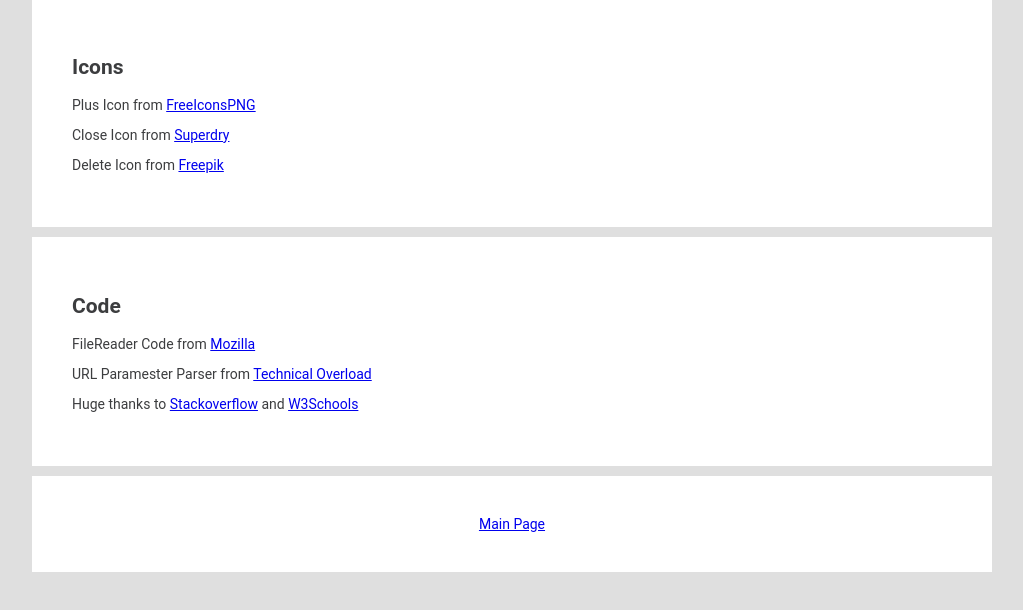
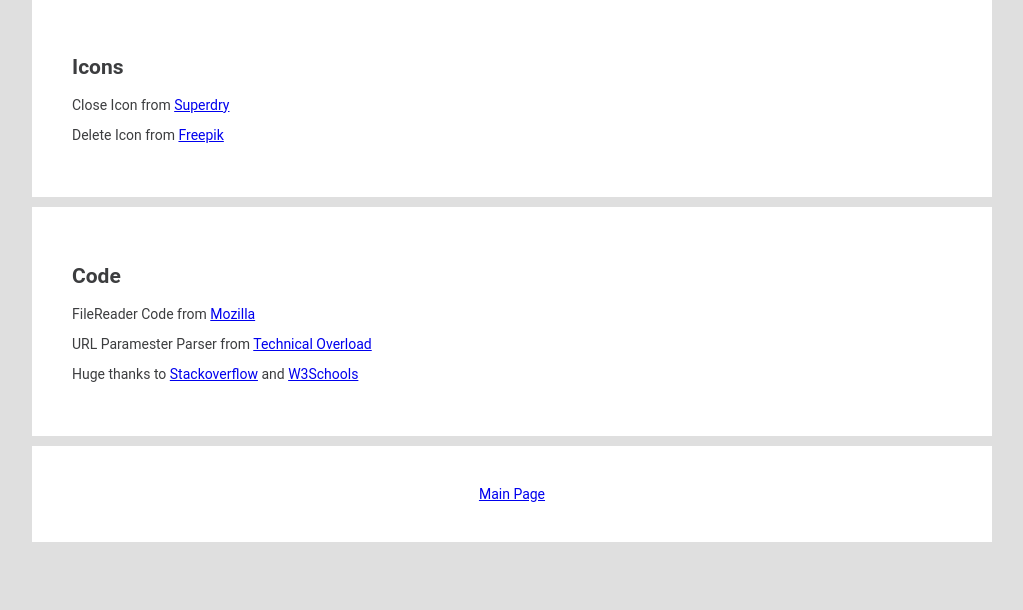
Before and after one commit to kirisanth-g/c09_web_dev, a plain HTML site: page assignment/1/app/credits.html in a window 1280 px wide. Shown: the part 104-714 px from the top of the page, without its empty margins (128-1151 px from the left). Drawn offline with Linux system fonts and the light colour scheme; a web font is replaced by a local one.

Commit message:
Minor html changes

```diff
--- a/assignment/1/app/credits.html
+++ b/assignment/1/app/credits.html
@@ -16,7 +16,6 @@
 
 	<div class="block">
 	<h2> Icons</h2>
-	<p>Plus Icon from <a href="http://www.freeiconspng.com/free-images/plus-icon-13062">FreeIconsPNG</a></p>
 	<p>Close Icon from <a href="http://careers.superdry.com/img/nav-menu_close_icon.png">Superdry</a></p>
 	<p>Delete Icon from <a href="http://www.freepik.com" title="Freepik">Freepik</a></p>
 	</div>
```
Also changed, not shown: assignment/1/app/index.html (+0 -1 lines).
